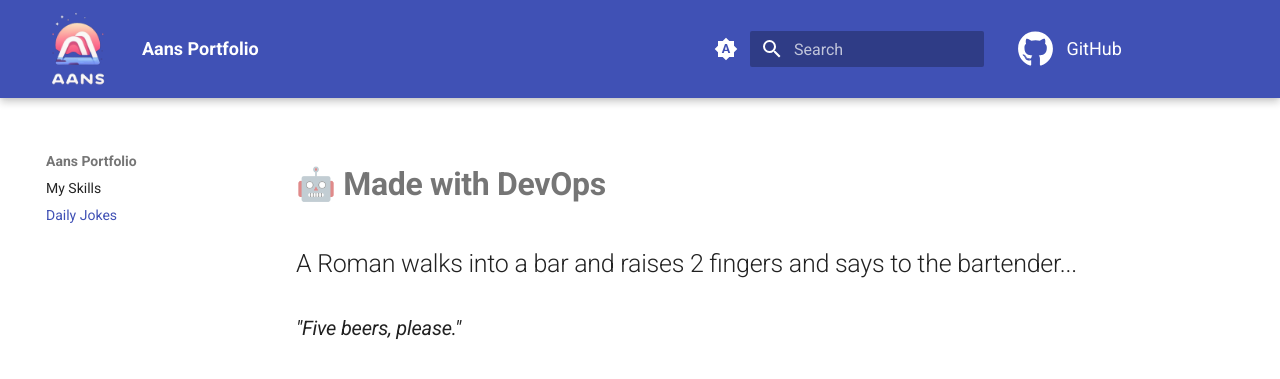
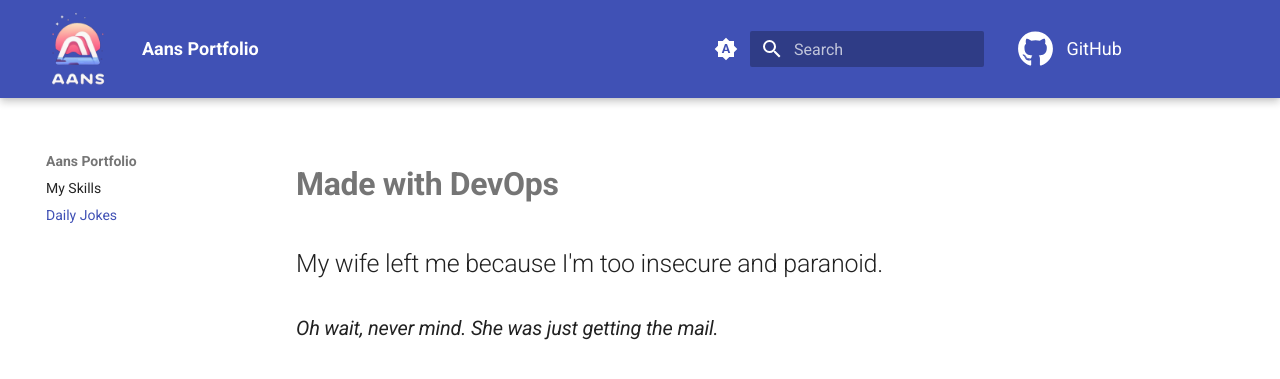
Before and after one commit to LaansDole/LaansDole, an MkDocs documentation site: the page built from docs/daily-jokes.md, in a window 1280 px wide. Shown: the top 379 px of the page. Built offline with MkDocs 1.6.1 and Material for MkDocs 9.7.7, drawn with Linux system fonts in a browser that asks for light colours; comment, search, counter and statistics services are not loaded.

Commit message:
Generated Daily Joke

```diff
--- a/docs/daily-jokes.md
+++ b/docs/daily-jokes.md
@@ -1,3 +1,3 @@
 
-**<h1>🤖 Made with DevOps</h1>**
-**<h2>A Roman walks into a bar and raises 2 fingers and says to the bartender...</h2>***<h3>"Five beers, please."</h3>*
+**<h1>Made with DevOps</h1>**
+**<h2>My wife left me because I'm too insecure and paranoid.</h2>***<h3>Oh wait, never mind. She was just getting the mail.</h3>*
```
Also changed, not shown: README.md (+1 -1 lines).
